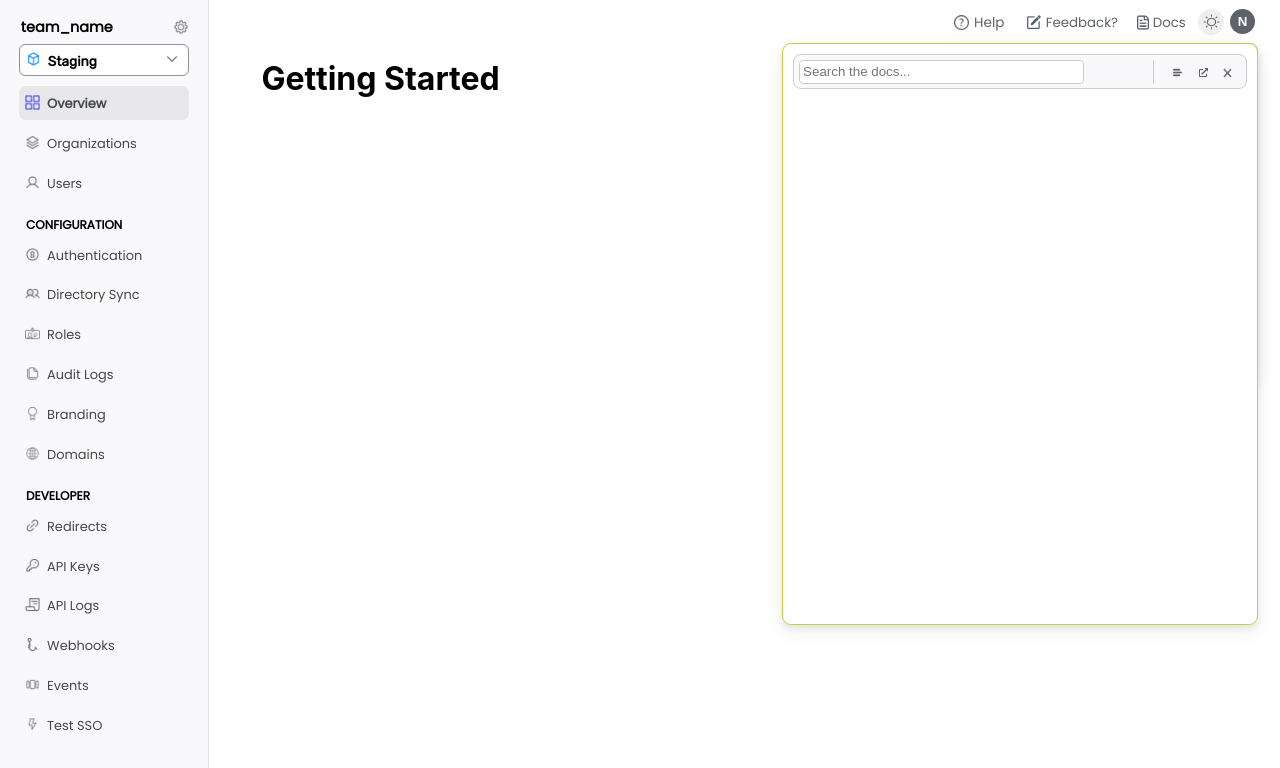
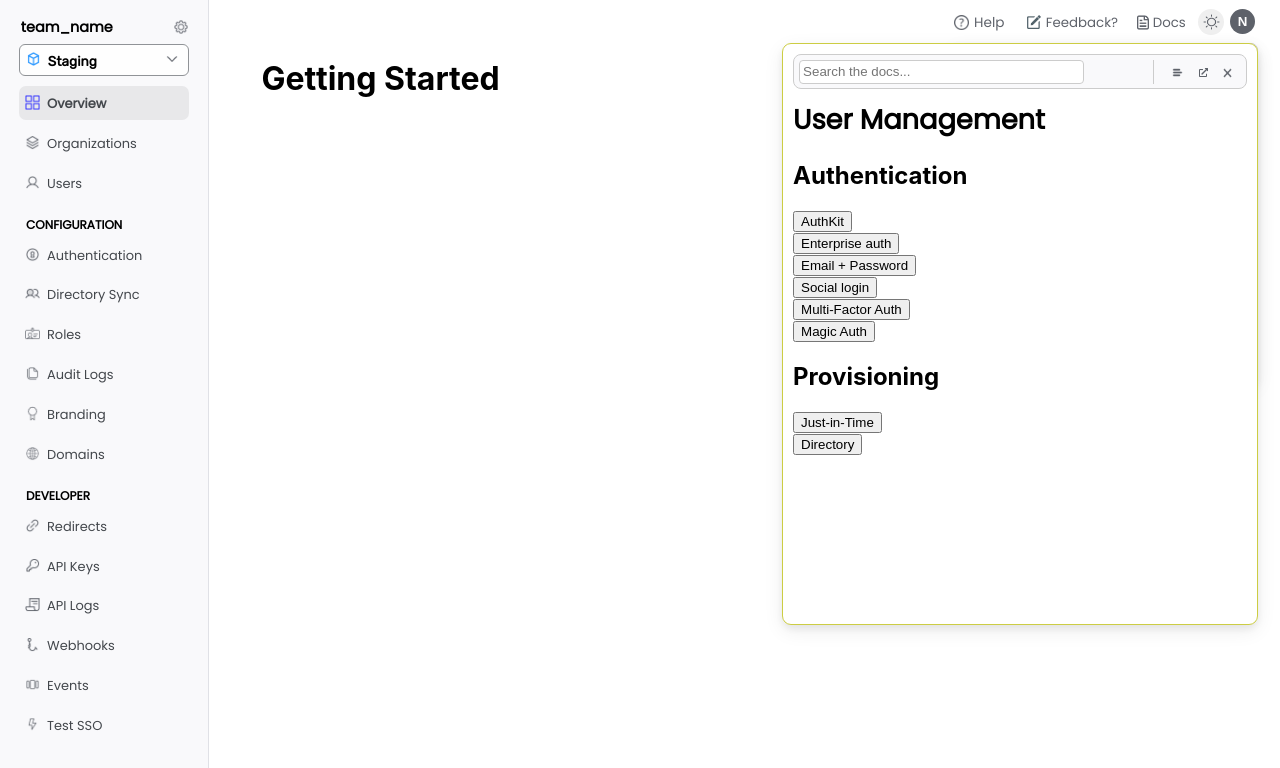
Before and after one commit to nburuchara/work-os-demo, a React (Create React App) app: page / in a window 1280 px wide. Shown: the top 768 px of the page. Built offline with nearby package versions, Linux system fonts and the light colour scheme.

Commit message:
Update working on search bar functionality
Currently working on search bar functionality for full documentation and per section

```diff
--- a/src/home/desktop/d_Home_Pages/d_Documentation_Demo/User_Mgmt_Docs/User_Management_Search_Terms.js
+++ b/src/home/desktop/d_Home_Pages/d_Documentation_Demo/User_Mgmt_Docs/User_Management_Search_Terms.js
@@ -1,26 +1,47 @@
 
 const results = [
 
-    {id: "999999", name: "User Management", category: "User Management"},
-    {id: "999998", name: "Introduction", category: "User Management", subCat1: "Quick Start"},
-    {id: "999997", name: "Before getting started", category: "User Management", subCat1: "Quick Start",},
-    {id: "999996", name: "Configure your project", category: "User Management", subCat1: "Quick Start", },
-    {id: "999995", name: "Add AuthKit to your app", category: "User Management", subCat1: "Quick Start", },
-    {id: "999994", name: "Handle the user session", category: "User Management", subCat1: "Quick Start", },
+        //? - - H1 HEADERS - - ?//
 
-    {id: "999993", name: "Install dependencies", category: "User Management", subCat1: "Quick Start", subCat2: "Configure your project"},
-    {id: "999992", name: "Configure a redirect URI", category: "User Management", subCat1: "Quick Start", subCat2: "Configure your project"},
-    {id: "999991", name: "Set secrets", category: "User Management", subCat1: "Quick Start", subCat2: "Configure your project"},
-    {id: "999990", name: "Redirect users to AuthKit", category: "User Management", subCat1: "Quick Start", subCat2: "Add AuthKit to your app"},
-    {id: "999989", name: "Add a callback endpoint", category: "User Management", subCat1: "Quick Start",},
-    {id: "999988", name: "Using authkit-nextjs", category: "User Management", subCat1: "Quick Start",},
+    {id: "999999", name: "User Management", category: "User Management", page: "Quick Start", lastCat: "top"},
+    {id: "999998", name: "Introduction", category: "User Management", subCat1: "Quick Start", page: "Quick Start", lastCat: "Introduction"},
+    {id: "999997", name: "Before getting started", category: "User Management", subCat1: "Quick Start", page: "Quick Start", lastCat: "Before getting started"},
+    {id: "999996", name: "Configure your project", category: "User Management", subCat1: "Quick Start", page: "Quick Start", lastCat: "Configure your project"},
+    {id: "999995", name: "Add AuthKit to your app", category: "User Management", subCat1: "Quick Start", page: "Quick Start", lastCat: "Add AuthKit to your app"},
+    {id: "999994", name: "Handle the user session", category: "User Management", subCat1: "Quick Start", page: "Quick Start", lastCat: "Handle the user session"},
 
+        //? - - H3 LABELEED HEADERS - - ?//
 
-    {id: "999987", name: "Using authkit-nextjs", category: "User Management", },
-    {id: "999986", name: "Using authkit-nextjs", category: "User Management", },
-    {id: "999985", name: "Using authkit-nextjs", category: "User Management", },
-    {id: "999984", name: "Using authkit-nextjs", category: "User Management", },
-    {id: "999983", name: "Using authkit-nextjs", category: "User Management", },
+    {id: "999993", name: "Install dependencies", category: "User Management", subCat1: "Quick Start", subCat2: "Configure your project", lastCat: "Configure your project", page: "Quick Start"},
+    {id: "999992", name: "Configure a redirect URI", category: "User Management", subCat1: "Quick Start", subCat2: "Configure your project", lastCat: "Configure your project", page: "Quick Start"},
+    {id: "999991", name: "Set secrets", category: "User Management", subCat1: "Quick Start", subCat2: "Configure your project", page: "Quick Start", lastCat: "Configure your project"},
+    {id: "999990", name: "Redirect users to AuthKit", category: "User Management", subCat1: "Quick Start", subCat2: "Add AuthKit to your app", page: "Quick Start", lastCat: "Add AuthKit to your app"},
+    {id: "999989", name: "Add a callback endpoint", category: "User Management", subCat1: "Quick Start", subCat2: "Add AuthKit to your app", page: "Quick Start"},
+    {id: "999988", name: "Validate the authentication flow", category: "User Management", subCat1: "Quick Start", subCat2: "Add AuthKit to your app", page: "Quick Start", lastCat: "Add AuthKit to your app"},
+
+        //? - - H3 HEADERS - - !?/
+
+    {id: "999987", name: "Using authkit-nextjs", category: "User Management", subCat1: "Quick Start", subCat2: "Handle the user session"},
+    {id: "999986", name: "Manually", category: "User Management", subCat1: "Quick Start", subCat2: "Handle the user session"},
+    {id: "999985", name: "Create a session password", category: "User Management", subCat1: "Quick Start", subCat2: "Handle the user session", subCat3: "Manually"},
+    {id: "999984", name: "Save the encrypted session", category: "User Management", subCat1: "Quick Start", subCat2: "Handle the user session", subCat3: "Manually"},
+
+        //? - - P TAGS - - ?//
+
+    {id: "999983", name: "Easy to authenticate APIs designed to provide a flexible, secure, and fast integration.", category: "User Management", },
+    {id: "999982", name: "Integrating User Management features into your app is quick and easy. In this guide, we’ll take you through adding a hosted authentication flow to your application using AuthKit.", category: "User Management", },
+    {id: "999981", name: "To get the most out of this guide, you’ll need:", category: "User Management", subCat1: "Quick Start",  },
+    {id: "999980", name: "Using authkit-nextjs", category: "User Management", },
+    {id: "999979", name: "Using authkit-nextjs", category: "User Management", },
+    {id: "999978", name: "Using authkit-nextjs", category: "User Management", },
+    {id: "999977", name: "Using authkit-nextjs", category: "User Management", },
+    {id: "999976", name: "Using authkit-nextjs", category: "User Management", },
+    {id: "999975", name: "Using authkit-nextjs", category: "User Management", },
+    {id: "999974", name: "Using authkit-nextjs", category: "User Management", },
+    {id: "999973", name: "Using authkit-nextjs", category: "User Management", },
+    {id: "999972", name: "Using authkit-nextjs", category: "User Management", },
+    {id: "999971", name: "Using authkit-nextjs", category: "User Management", },
+    {id: "999970", name: "Using authkit-nextjs", category: "User Management", },
 
 ]
 
--- a/src/home/desktop/d_Home_Pages/d_Documentation_Demo/d_Docs_Navigation.js
+++ b/src/home/desktop/d_Home_Pages/d_Documentation_Demo/d_Docs_Navigation.js
@@ -194,7 +194,6 @@ const Styles = styled.div `
         //! - - - - - - DEMO DOCS CONTAINER - - - - - - !//
 
 .demo-docs-container {
-    padding-top: 2.5%;
     text-align: left;
     margin-left: 1%;
     margin-right: 1%;
@@ -1914,6 +1913,12 @@ const Styles = styled.div `
     padding-top: 1%;
     margin-bottom: 0px;
     font-size: 80.5%;
+    overflow: hidden;          /* Hide the overflowing text */
+    display: -webkit-box;      /* Use the flexible box layout */
+    -webkit-box-orient: vertical; /* Set the box orientation to vertical */
+    -webkit-line-clamp: 2;     /* Number of lines to show before truncating */
+    line-clamp: 2;             /* Standard property for other browsers (future-proof) */
+    // line-height: 1.5em;
 }
 
 .searchResultCategory {
@@ -2008,7 +2013,6 @@ const Styles = styled.div `
 }
 
 `
-
 
 class TrieNode {
     constructor() {
@@ -2113,12 +2117,23 @@ export default class DocsNavigationMenu extends Component {
 
             //* - - DOCUMENTATION PAGES - - *//
 
-            showDocsHome: false,
+            showDocsHome: true,
             showDocsLoadingScreen: false,
-            showUserManagementDoc: true,
+            showUserManagementDoc: false,
             showStandAloneApis: false,
             showAPIReference: false ,
             showEventsWebhooks: false,
+
+            //* - - DOCS SEARCH RESULTS PROPS - - *//
+
+            menuOption1SearchCategory: "",
+            menuOption1SearchTermObject: null,
+            menuOption2SearchCategory: "",
+            menuOption2SearchTermObject: null,
+            menuOption3SearchCategory: "",
+            menuOption3SearchTermObject: null,
+            menuOption4SearchCategory: "",
+            menuOptionSearchTermObject: null,
 
         }
 
@@ -2394,13 +2409,22 @@ export default class DocsNavigationMenu extends Component {
         }
     }
 
-    currentSearchedCellEnter = (resultId) => {
-        this.setState({ hoveredResultId: resultId });
+    searchedTermClicked = (category, option) => {
+        const { menuOption1, menuOption2, menuOption3, menuOption4 } = this.state;
+        if (menuOption1 === true) {
+            this.setState({
+                menuOption1SearchCategory: category,
+                menuOption1SearchTermObject: option
+            })
+        } else if (menuOption2 === true) {
+            this.setState({
+                menuOption2SearchCategory: category,
+                menuOption2SearchTermObject: option
+            })
+        }
     }
 
-    currentSearchedCellLeave = () => {
-        this.setState({ hoveredResultId: null });
-    }
+
 
 
     render () {
@@ -2577,6 +2601,7 @@ export default class DocsNavigationMenu extends Component {
                                                         {category !== "Code Snippet" ?
                                                         (
                                                             <div
+                                                            onClick={() => this.searchedTermClicked(category, option)}
                                                             className='searchResultCell'
                                                             key={option.id}>
                                                                 <p className='searchResultOption'>{option.highlightedName}</p>
@@ -2701,6 +2726,7 @@ export default class DocsNavigationMenu extends Component {
                                                         {category !== "Code Snippet" ?
                                                         (
                                                             <div
+                                                            onClick={() => this.searchedTermClicked(category, option)}
                                                             className='searchResultCell'
                                                             key={option.id}>
                                                                 <p className='searchResultOption'>{option.highlightedName}</p>
@@ -2814,7 +2840,7 @@ export default class DocsNavigationMenu extends Component {
 
                     {/* - - DOCUMENTATION PAGES - -  */}
 
-                    {showUserManagementDoc && <UserManagement sidebarMenuClicked={sidebarMenuClicked} scrollToID={usrMgmtScrollID} ref={this.menuOption1Ref}/>}
+                    {showUserManagementDoc && <UserManagement sidebarMenuClicked={sidebarMenuClicked} scrollToID={usrMgmtScrollID} ref={this.menuOption1Ref} searchedTerm={this.state.menuOption1SearchTermObject}/>}
                     {showStandAloneApis && <StandaloneAPIs sidebarMenuClicked={sidebarMenuClicked} scrollToID={standaloneApisScrollID} ref={this.menuOption2Ref}/>}
                     {/* {showAPIReference && <APIReference sidebarMenuClicked={sidebarMenuClicked}/>} */}
                     {showEventsWebhooks && <EventsWebhooks sidebarMenuClicked={sidebarMenuClicked} ref={this.menuOption3Ref}/>}
```
Also changed, not shown: src/home/desktop/d_Home_Pages/d_Documentation_Demo/User_Mgmt_Docs/User_Management.js.
